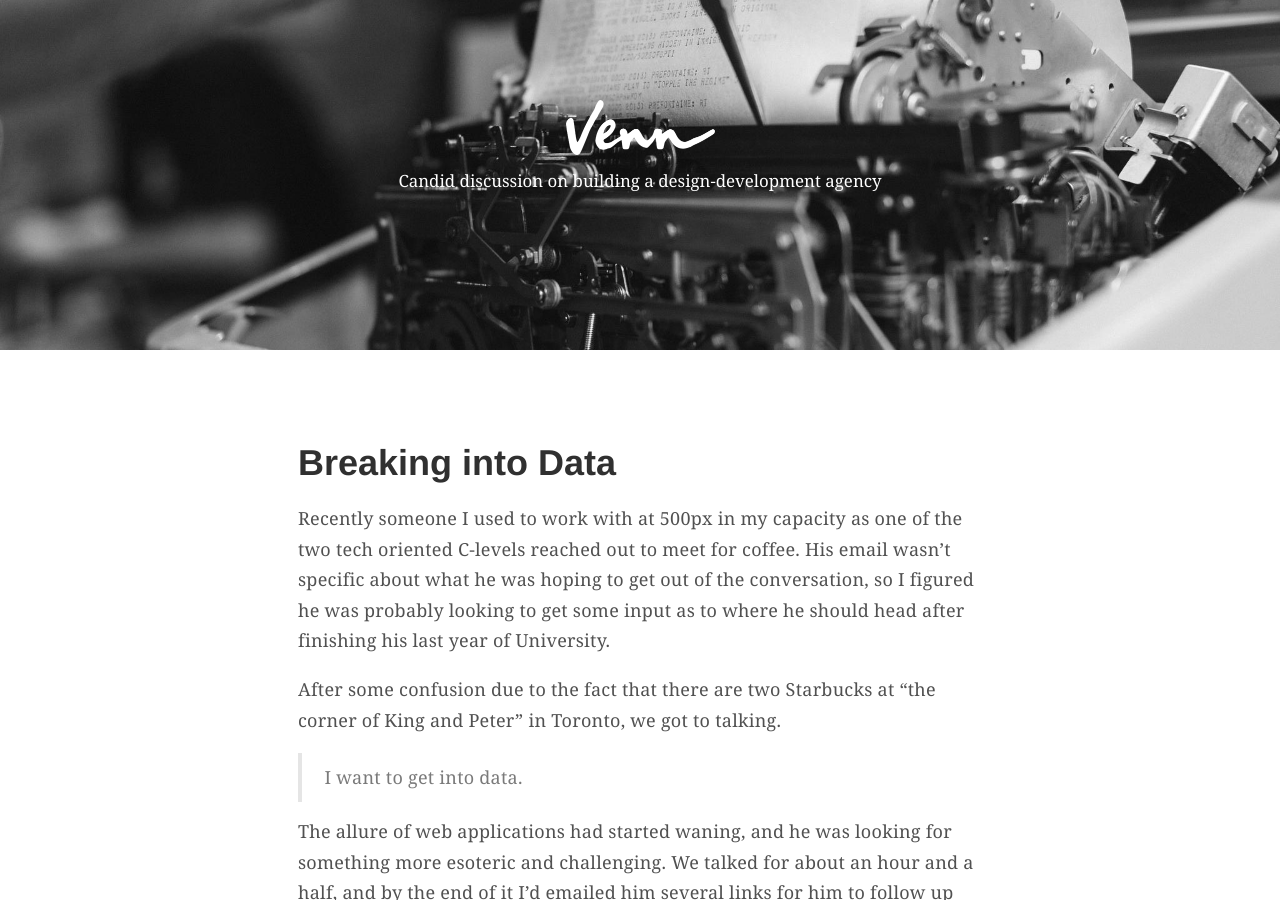
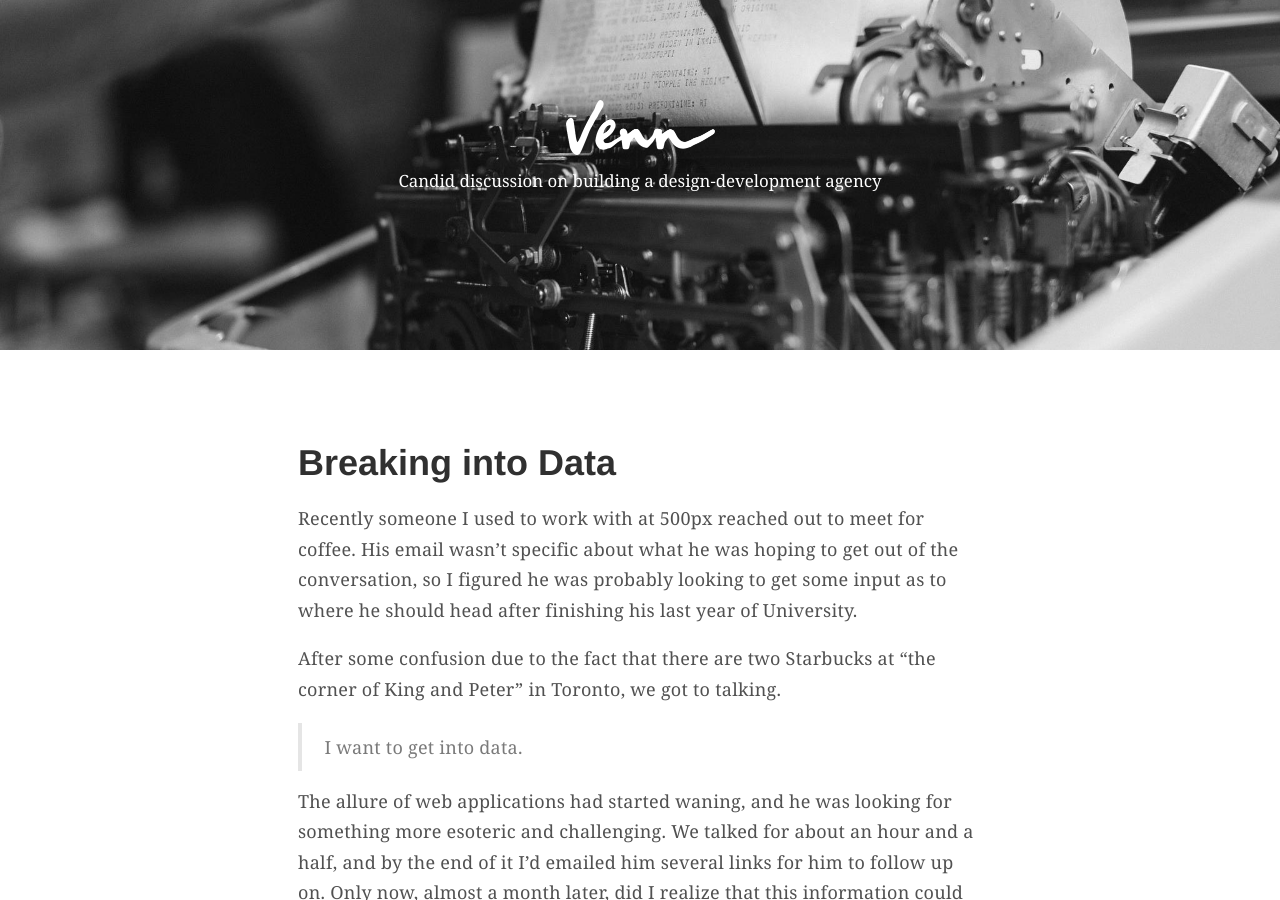
Before and after one commit to venn/blog, a Jekyll site: the page built from _posts/2014-05-20-breaking-into-data.md, in a window 1280 px wide and 900 px high. Built offline with Jekyll 4.4.1, drawn with Linux system fonts in a browser that asks for light colours; Markdown is read by kramdown in place of the engine named in the settings; comment, search, counter and statistics services are not loaded.

Commit message:
Remove stiffness

```diff
--- a/_posts/2014-05-20-breaking-into-data.md
+++ b/_posts/2014-05-20-breaking-into-data.md
@@ -5,7 +5,7 @@ author: zach
 comments: true
 ---
 
-Recently someone I used to work with at 500px in my capacity as one of the two tech oriented C-levels reached out to meet for coffee. His email wasn't specific about what he was hoping to get out of the conversation, so I figured he was probably looking to get some input as to where he should head after finishing his last year of University.
+Recently someone I used to work with at 500px reached out to meet for coffee. His email wasn't specific about what he was hoping to get out of the conversation, so I figured he was probably looking to get some input as to where he should head after finishing his last year of University.
 
 After some confusion due to the fact that there are two Starbucks at "the corner of King and Peter" in Toronto, we got to talking.
 
```
